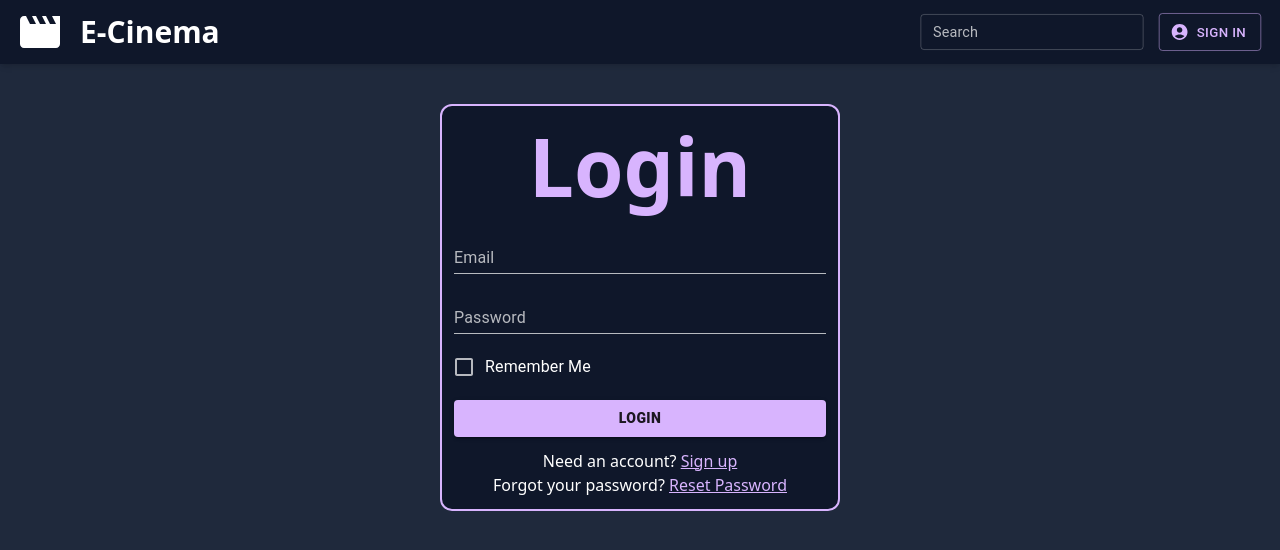
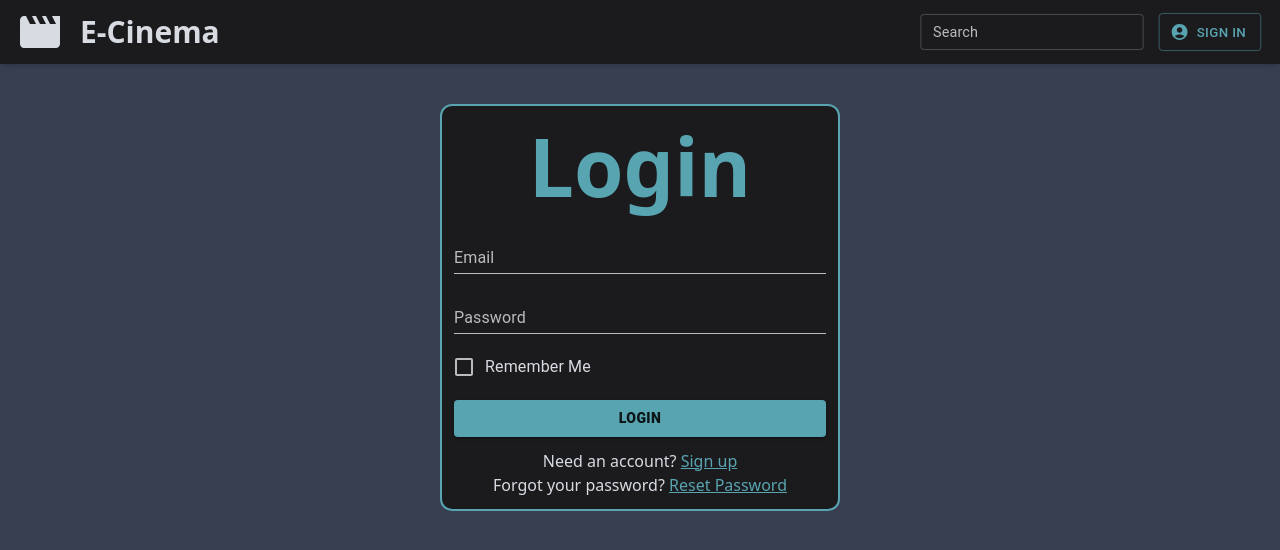
Before and after one commit to Razvan789/4050-FrontEnd, a Next.js app: page /login in a window 1280 px wide. Shown: the top 550 px of the page. Built offline with nearby package versions, Linux system fonts and the light colour scheme.

Commit message:
Changed theme and added more error catching

```diff
--- a/src/components/layout.tsx
+++ b/src/components/layout.tsx
@@ -89,7 +89,7 @@ const themes = [
     },
 ]
 
-const colors = themes[1];
+const colors = themes[0];
 const theme = createTheme({
     status: {
         danger: '#e53e3e',
@@ -97,7 +97,7 @@ const theme = createTheme({
     palette: {
         mode: colorMode,
         primary: {
-            main: colors[colorMode].primary,
+            main: colors?.[colorMode].primary || '#58A4B0',
         },
         neutral: {
             main: '#64748B',
@@ -149,7 +149,7 @@ export default function Layout({ children }: layoutProps) {
     )
 }
 
-
+//Takes in a color string in the form of rgb(r,g,b) and returns the string r g b
 function parseColorString(color: string): string {
     const newColor = color.replace(/rgb\(|\)/g, '').replace(/ /g, '');
     return newColor.replace(/,/g, ' ');
```
